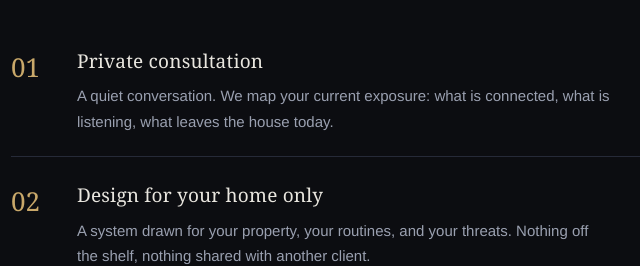
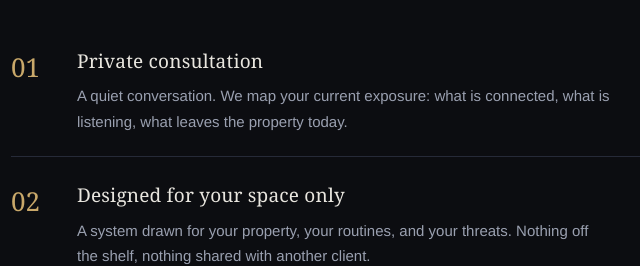
Before and after one commit to Just-Listen100/luxury-services, a plain HTML site: page index.html in a window 1280 px wide. Shown: the part 3388-3654 px from the top of the page, 173-813 px from the left. Drawn offline with Linux system fonts and the light colour scheme.

Commit message:
Sweep remaining home-only wording: consultation step heading and closing line

```diff
--- a/index.html
+++ b/index.html
@@ -138,8 +138,8 @@
 <section><div class="wrap">
   <span class="num">05</span><h2>How it works</h2>
   <div class="steps">
-    <div class="step"><div class="n">01</div><div><h3>Private consultation</h3><p>A quiet conversation. We map your current exposure: what is connected, what is listening, what leaves the house today.</p></div></div>
-    <div class="step"><div class="n">02</div><div><h3>Design for your home only</h3><p>A system drawn for your property, your routines, and your threats. Nothing off the shelf, nothing shared with another client.</p></div></div>
+    <div class="step"><div class="n">01</div><div><h3>Private consultation</h3><p>A quiet conversation. We map your current exposure: what is connected, what is listening, what leaves the property today.</p></div></div>
+    <div class="step"><div class="n">02</div><div><h3>Designed for your space only</h3><p>A system drawn for your property, your routines, and your threats. Nothing off the shelf, nothing shared with another client.</p></div></div>
     <div class="step"><div class="n">03</div><div><h3>Deployed on your hardware</h3><p>Built, hardened, tested the way an attacker would test it, and proven to run with the internet cut.</p></div></div>
     <div class="step"><div class="n">04</div><div><h3>Handover: you own it</h3><p>The system is yours outright. No monthly bill, no subscription, no contract to escape from, because nothing is being watched and nothing is rented.</p></div></div>
   </div>
@@ -155,7 +155,7 @@
 </div></section>
 <section class="cta" id="contact"><div class="wrap">
   <h2>Book a private consultation</h2>
-  <p>A quiet conversation about your property and your exposure. No pitch, no pressure, no forms. Email us and we will map what your home is telling the world today.</p>
+  <p>A quiet conversation about your property and your exposure. No pitch, no pressure, no forms. Email us and we will map what your space is telling the world today.</p>
   <a class="btn" href="mailto:lamisonj19@gmail.com?subject=Private%20consultation%20request">Request a private consultation</a>
 </div></section>
 <footer><div class="wrap">
```
